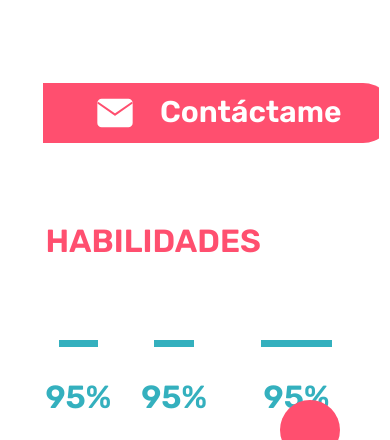
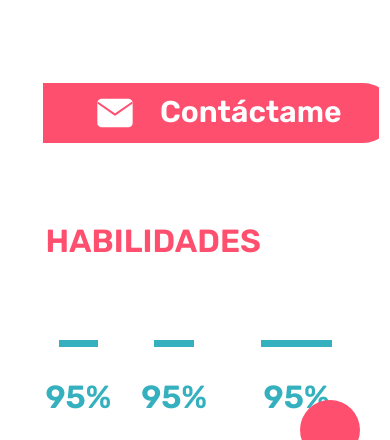
Before and after one commit to tecni2/Porfolio-Fundamentos, a plain HTML site: page index.html in a window 390 px wide. Shown: the part 894-1334 px from the top of the page. Drawn offline with Linux system fonts and the light colour scheme.

```diff
--- a/css/styles.css
+++ b/css/styles.css
@@ -454,7 +454,7 @@ nav .active {
     border-radius: 50%;
     width: 60px;
     height: 60px;
-    right: 5px;
+    right: -15px;
     bottom: 160px;
   }
 
```
